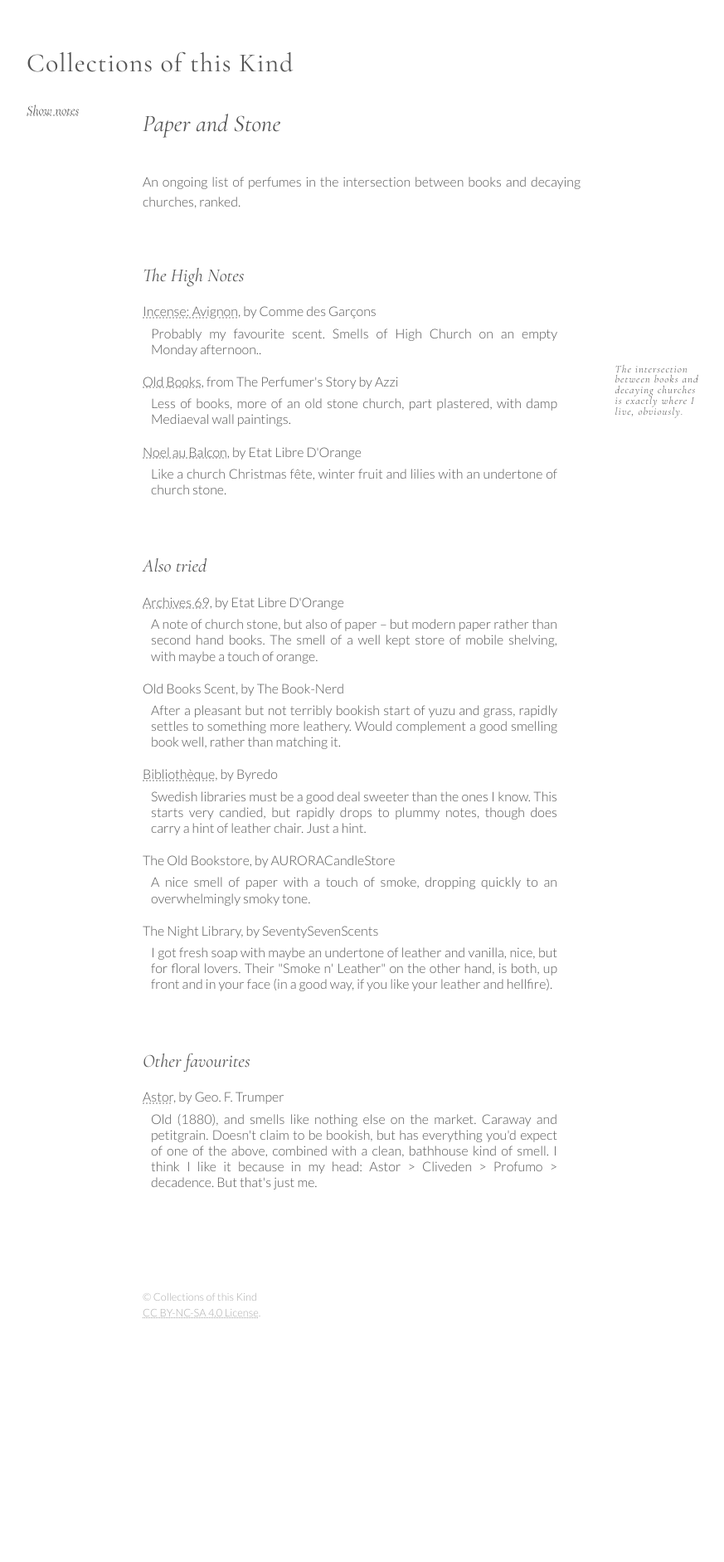
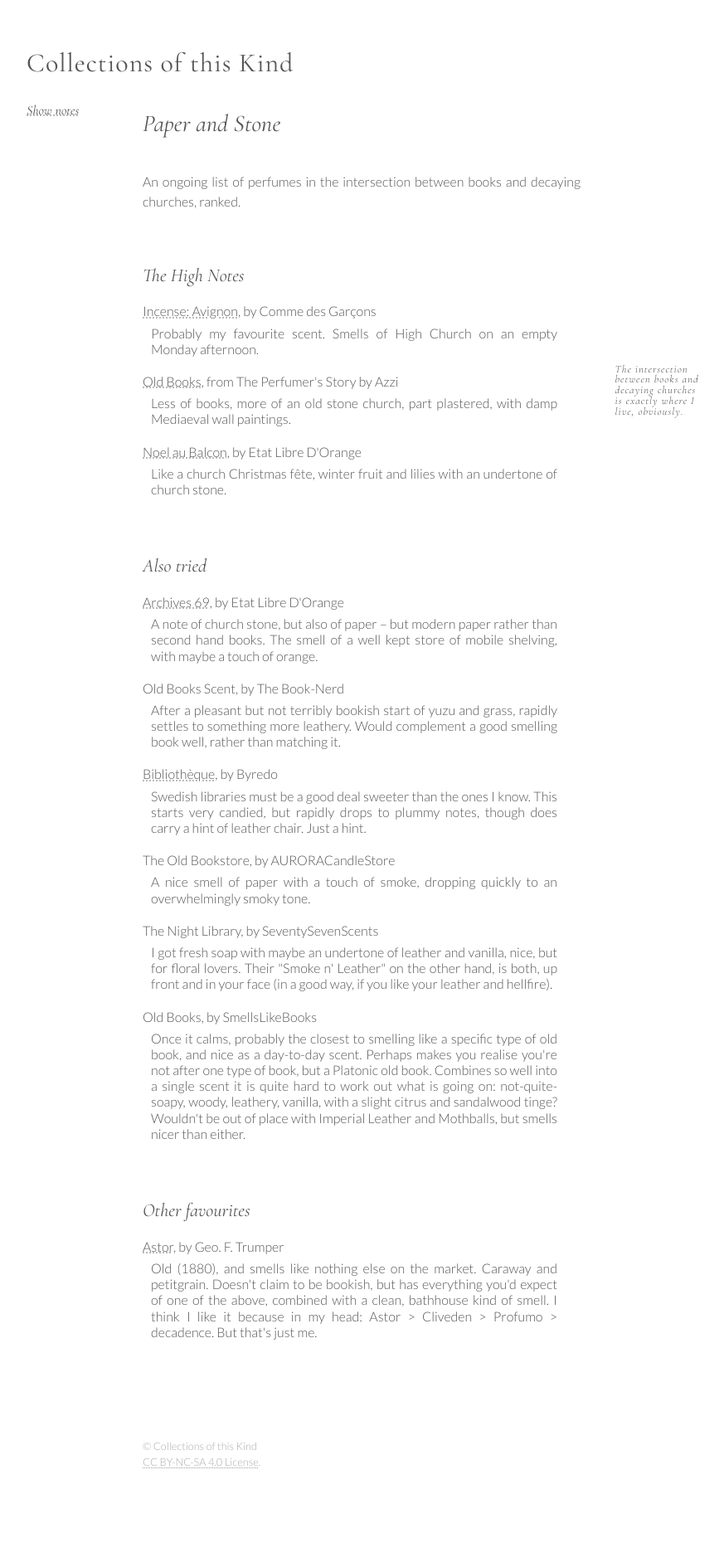
Before and after one commit to CollectionsOfThisKind/collectionsofthiskind.github.io, a Jekyll site: the page built from pages/lists/lists/perfumes.html, in a window 1280 px wide. Shown: the whole page at 83% size, without its empty margins (78-951 px from the left). Built offline with Jekyll 4.4.1, drawn with Linux system fonts in a browser that asks for light colours; before the commit the page ends 1702 px from its top, so only the background shows below that.

Commit message:
Add files via upload

```diff
--- a/pages/lists/lists/perfumes.html
+++ b/pages/lists/lists/perfumes.html
@@ -22,7 +22,7 @@
 
 <h2>The High Notes</h2>
 <dl>
-<dt><a href="https://www.fragrantica.com/perfume/Comme-des-Garcons/Comme-des-Garcons-Series-3-Incense-Avignon-1230.html" target="_new">Incense: Avignon</a>, by Comme des Gar&ccedil;ons</dt><dd>Probably my favourite scent. Smells of High Church on an empty Monday afternoon.<span class=note>2</span>.</dd>
+<dt><a href="https://www.fragrantica.com/perfume/Comme-des-Garcons/Comme-des-Garcons-Series-3-Incense-Avignon-1230.html" target="_new">Incense: Avignon</a>, by Comme des Gar&ccedil;ons</dt><dd>Probably my favourite scent. Smells of High Church on an empty Monday afternoon<span class=note>2</span>.</dd>
 <dt><a href="https://www.fragrantica.com/perfume/The-Perfumer-s-Story-by-Azzi/Old-Books-40015.html" target="_new">Old Books</a>, from The Perfumer's Story by Azzi</dt><dd>Less of books, more of an old stone church, part plastered, with damp Mediaeval wall paintings.</dd>
 <dt><a href="https://www.fragrantica.uk/parfum/Etat-Libre-d-Orange/Noel-au-Balcon-2195.html" target="_new">Noel au Balcon</a>, by Etat Libre D'Orange</dt><dd>Like a church Christmas fête, winter fruit and lilies with an undertone of church stone<span class=note>3</span>.</dd>
 </dl>
@@ -36,8 +36,12 @@
 <dt>The Old Bookstore, by AURORACandleStore<span class=note>4</span></dt><dd>A nice smell of paper with a touch of smoke, dropping quickly to an overwhelmingly smoky tone.</dd>
 
 <dt>The Night Library, by SeventySevenScents</dt><dd>I got fresh soap with maybe an undertone of leather and vanilla, nice, but for floral lovers. Their "Smoke n' Leather" on the other hand, is both, up front and in your face (in a good way, if you like your leather and hellfire).</dd>
+
+<dt>Old Books, by SmellsLikeBooks</dt><dd>Once it calms, probably the closest to smelling like a specific type of old book, and nice as a day-to-day scent. Perhaps makes you realise you're not after one type of book, but a Platonic old book. Combines so well into a single scent it is quite hard to work out what is going on: not-quite-soapy, woody, leathery, vanilla, with a slight citrus and sandalwood tinge? Wouldn't be out
+of place with Imperial Leather and Mothballs, but smells nicer than either.</dd>
+
+
 </dl>
-
 <h2>Other favourites</h2>
 <dl>
 <dt><a href="https://www.fragrantica.com/perfume/Geo-F-Trumper/Astor-Cologne-4996.html" target="_new">Astor</a>, by Geo. F. Trumper<span class=note>5</span></dt><dd>Old (1880), and smells like nothing else on the market. Caraway and petitgrain. Doesn't
```
